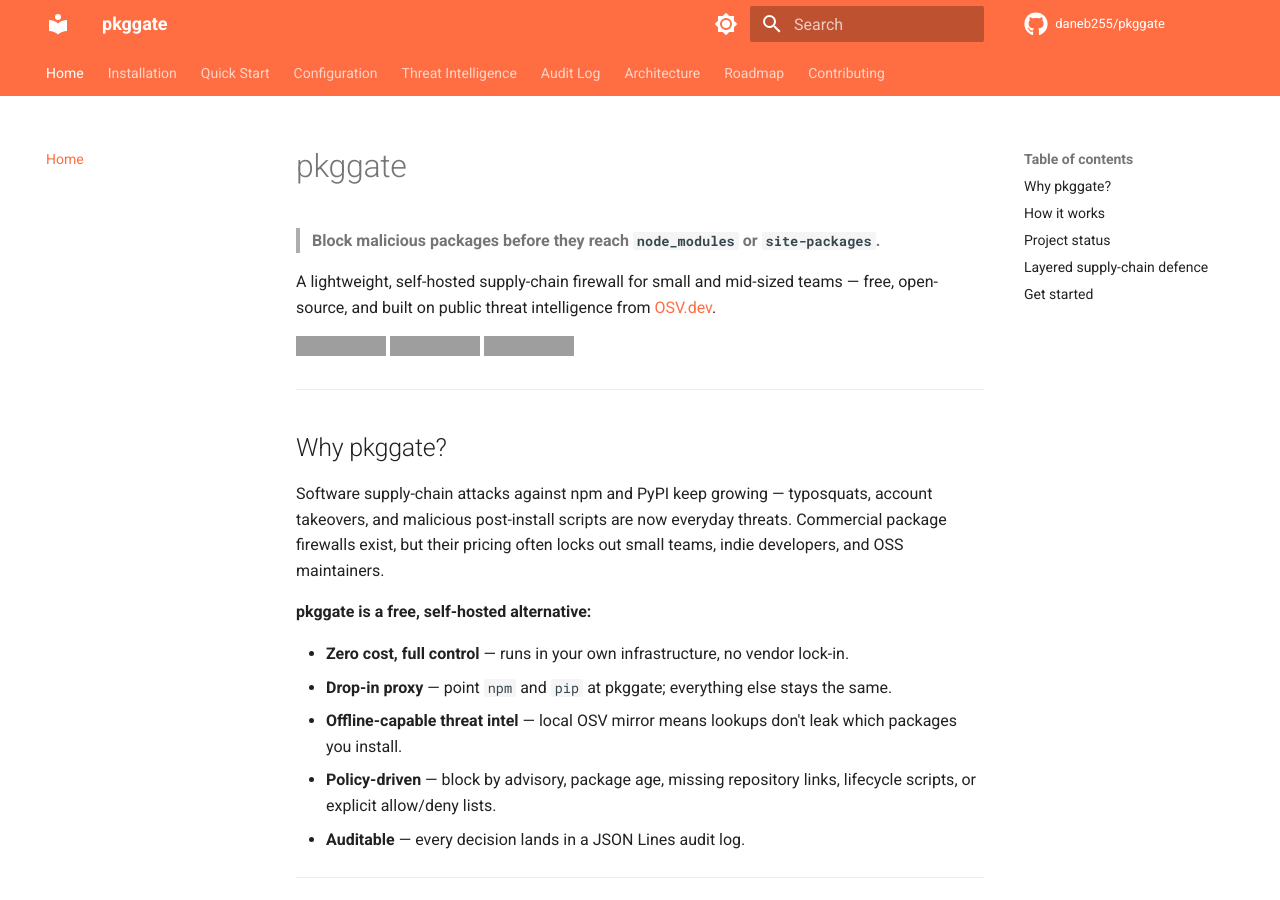
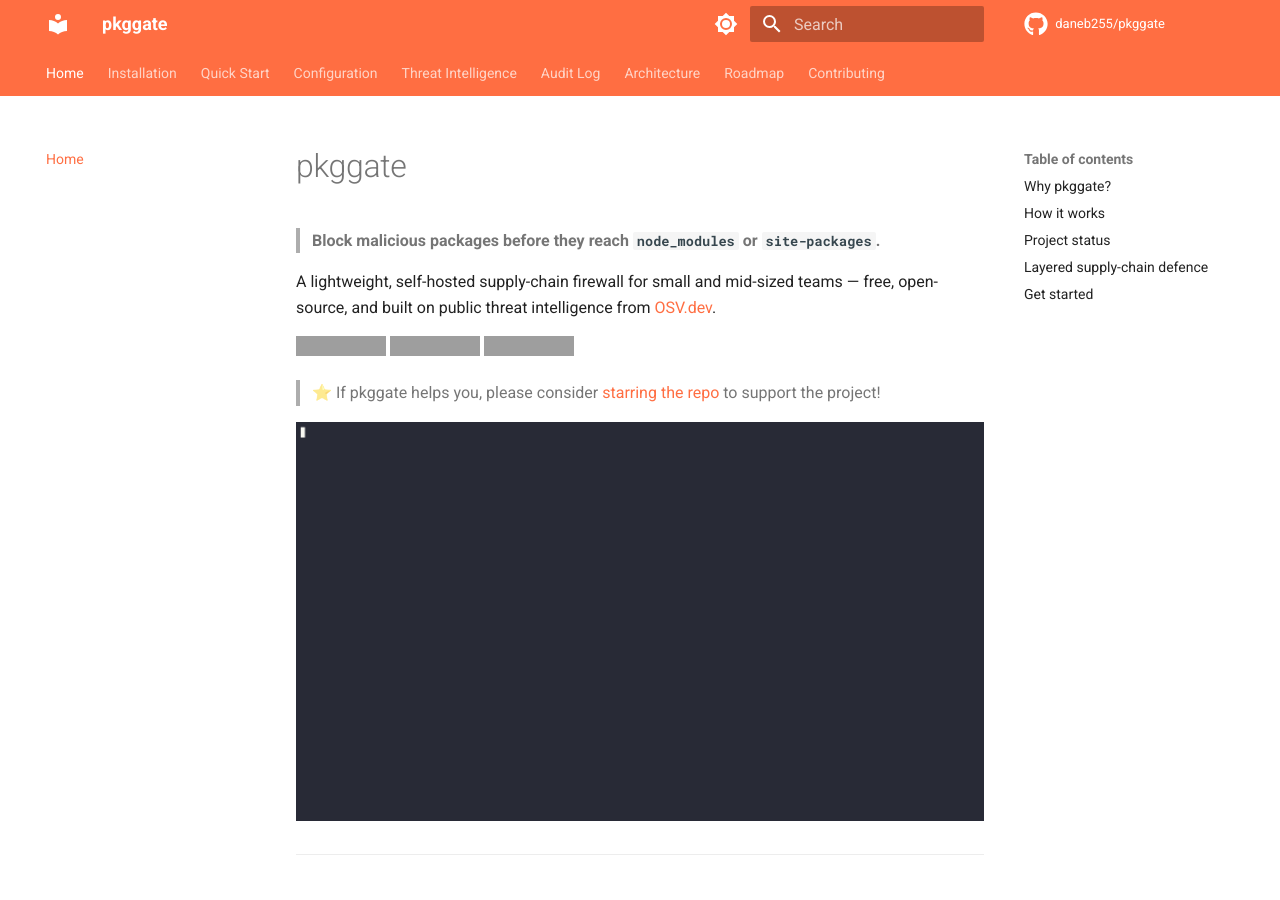
Before and after one commit to daneb255/pkggate, an MkDocs documentation site: the page built from docs/index.md, in a window 1280 px wide and 900 px high. Built offline with MkDocs 1.6.1 and Material for MkDocs 9.7.7, drawn with Linux system fonts in a browser that asks for light colours; comment, search, counter and statistics services are not loaded; some of the changed text lies outside the part shown; grey boxes are pictures that could not be loaded.

```diff
--- a/docs/index.md
+++ b/docs/index.md
@@ -7,6 +7,10 @@ A lightweight, self-hosted supply-chain firewall for small and mid-sized teams
 [![License: MIT](https://img.shields.io/badge/License-MIT-yellow.svg)](https://github.com/daneb255/pkggate/blob/main/LICENSE)
 [![Status: Early Preview](https://img.shields.io/badge/status-early--preview-orange.svg)](#project-status)
 [![Contributions Welcome](https://img.shields.io/badge/contributions-welcome-brightgreen.svg)](contributing.md)
+
+> ⭐ If pkggate helps you, please consider [starring the repo](https://github.com/daneb255/pkggate) to support the project!
+
+![pkggate demo](pkggate.gif)
 
 ---
 
@@ -71,6 +75,10 @@ pkggate pairs naturally with [**unravel-sbom**](https://github.com/daneb255/unra
 
 Run them together for defence-in-depth: pkggate blocks known-malicious packages before they enter `node_modules`; unravel-sbom then captures a signed SBOM of everything that did install and uploads it for continuous vulnerability monitoring.
 
+![unravel-sbom demo](unravel-sbom.gif)
+
+> ⭐ If [unravel-sbom](https://github.com/daneb255/unravel-sbom) helps you, please consider [starring that repo](https://github.com/daneb255/unravel-sbom) too!
+
 ---
 
 ## Get started
```
Also changed, not shown: README.md (+10 -0 lines), .markdownlint.json, docs/pkggate.gif (added), docs/unravel-sbom.gif (added), 1 other file.
